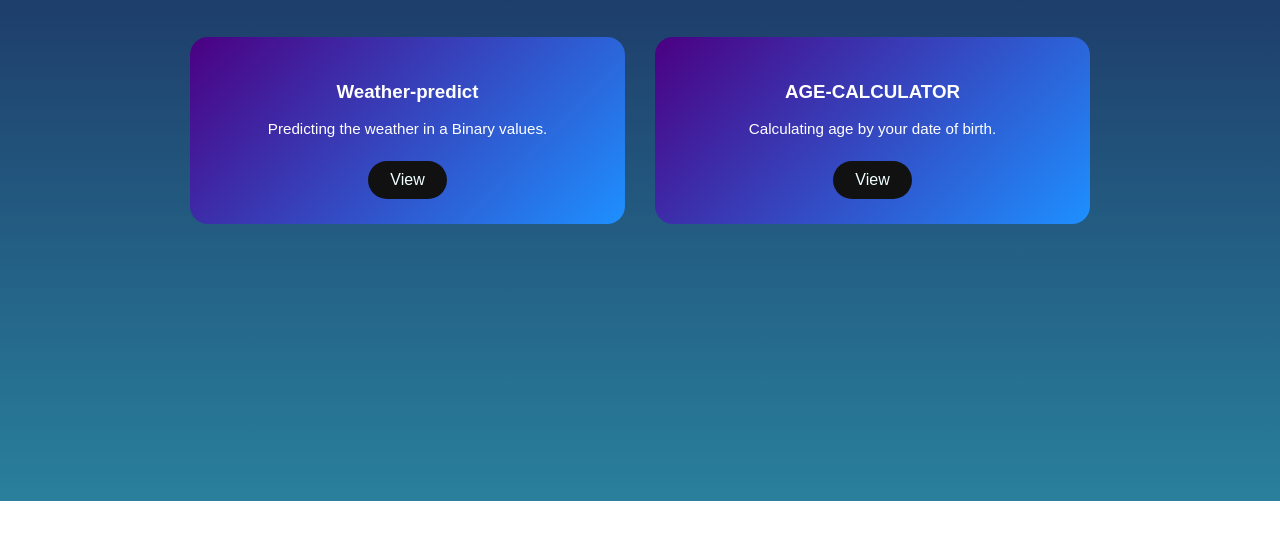
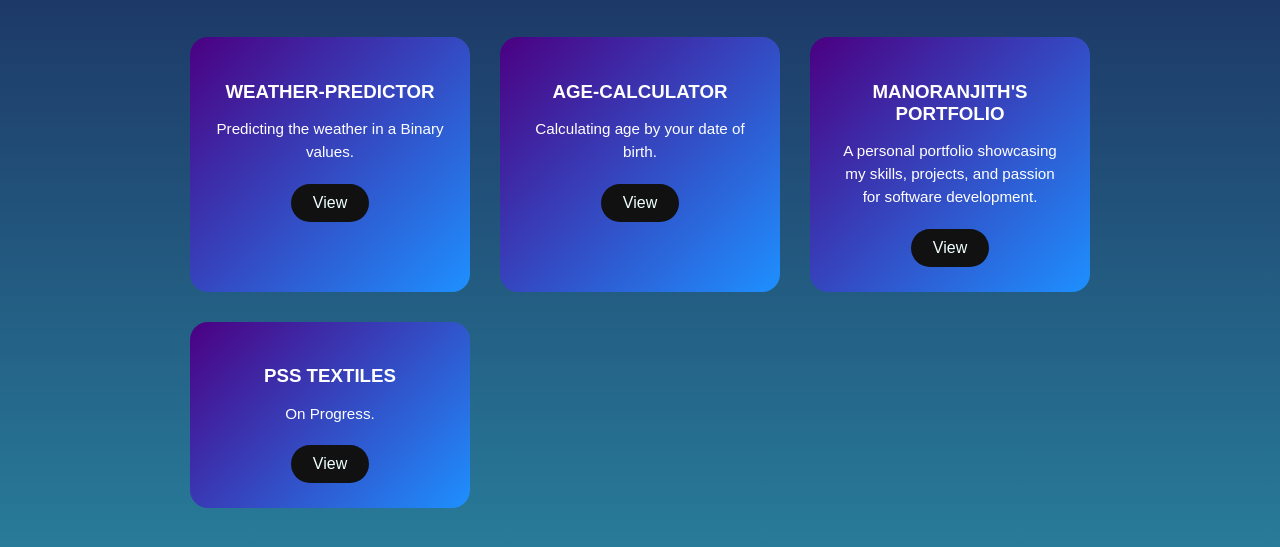
Before and after one commit to manoranjith214/portfolio, a plain HTML site: page projects.html in a window 1280 px wide. Shown: the part 349-896 px from the top of the page. Before the commit the page ends 850 px from the top, so only its background shows below. Drawn offline with Linux system fonts and the light colour scheme.

Commit message:
second commit

```diff
--- a/projects.html
+++ b/projects.html
@@ -30,7 +30,7 @@
     <div class="projects-grid">
 
         <div class="project-card">
-            <h3>Weather-predict</h3>
+            <h3>WEATHER-PREDICTOR</h3>
             <p>Predicting the weather in a Binary values.</p>
             <a href=" https://manoranjith214.github.io/Weather-predict-/" target="_blank">
                 View
@@ -45,6 +45,25 @@
             </a>
         </div>
 
+
+        <div class="project-card">
+            <h3>MANORANJITH'S PORTFOLIO</h3>
+            <p>A personal portfolio showcasing my skills, projects, and passion for software development.</p>
+            <a href=" https://manoranjith214.github.io/AGE-CALCULATOR/" target="_blank">
+                View
+            </a>
+        </div>
+        <div class="project-card">
+            <h3>PSS TEXTILES</h3>
+            <p>On Progress.</p>
+            <a href=" https://manoranjith214.github.io/PSS-TEXTILES/" target="_blank">
+                View
+            </a>
+        </div>
+
+
+
+
     </div>
 </section>
 
--- a/style.css
+++ b/style.css
@@ -151,6 +151,7 @@ nav a:hover {
 .skills-section {
     text-align: center;
     padding: 80px 20px;
+    color: aliceblue;
 }
 
 .skills-title {
```
